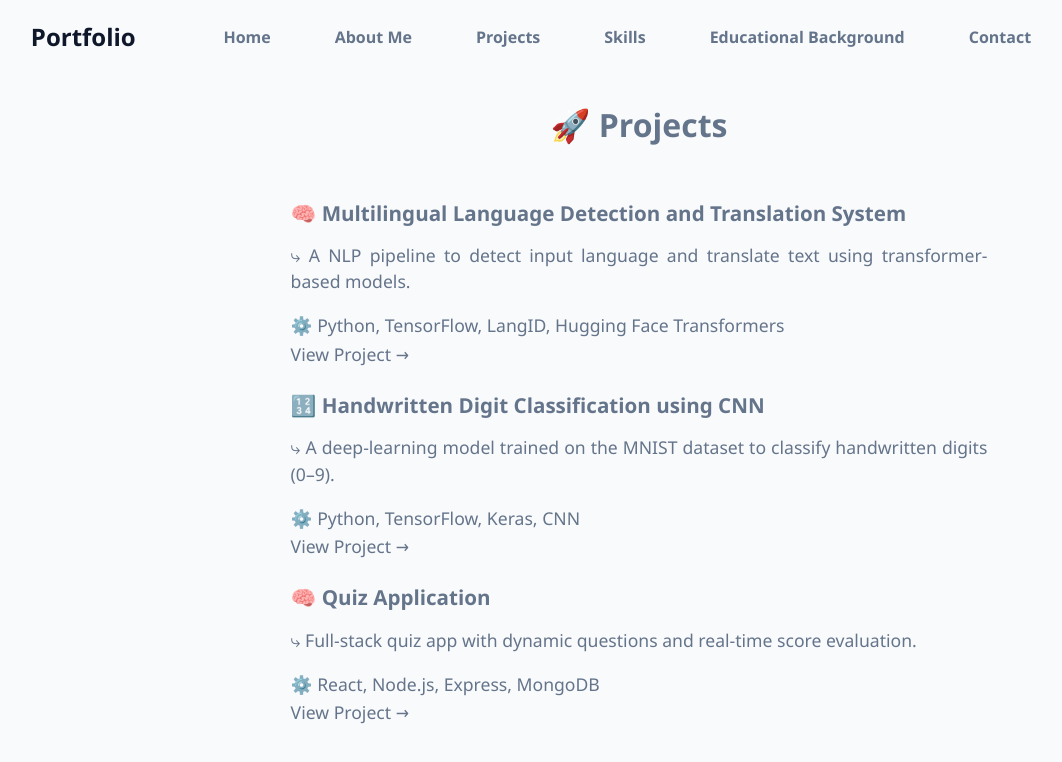
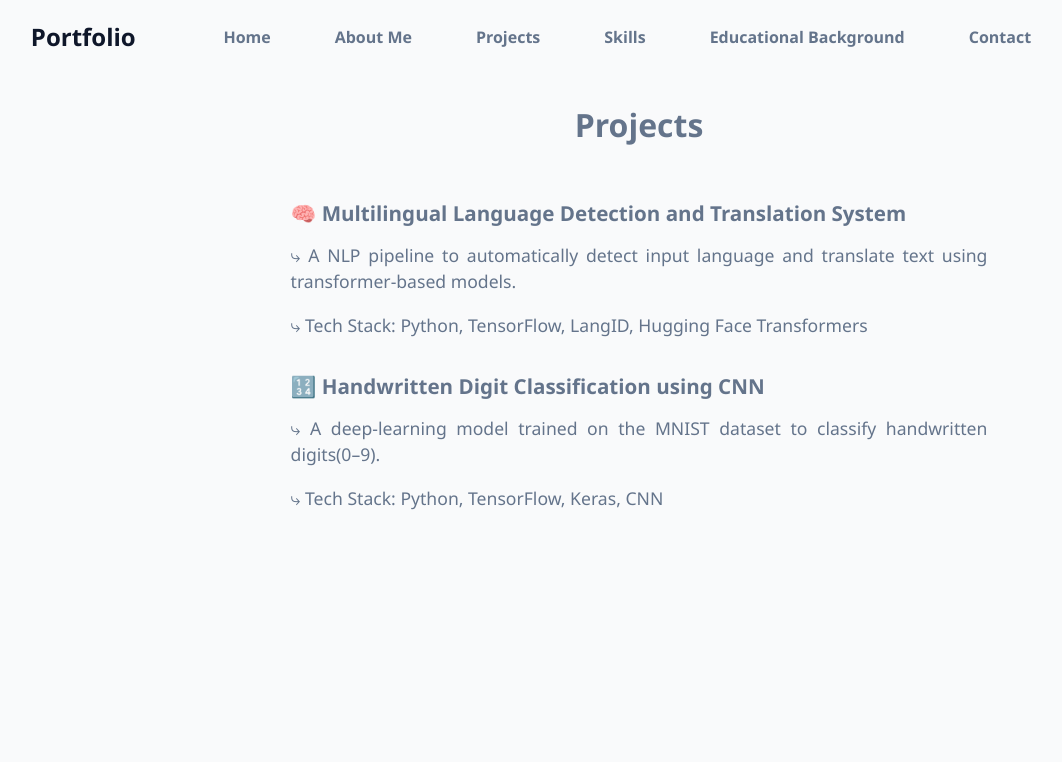
Before and after one commit to nishikasingh31/Portfolio-Using-React, a React (Vite) app: page /projects in a window 1280 px wide. Shown: the top 762 px of the page, without its empty margins (1-1063 px from the left). Built offline with nearby package versions, Linux system fonts and the light colour scheme.

Commit message:
Update Projects.jsx

```diff
--- a/src/pages/Projects.jsx
+++ b/src/pages/Projects.jsx
@@ -1,59 +1,21 @@
 import '../styles/Projects.css';
-
-const projectData = [
-  {
-    title: "Multilingual Language Detection and Translation System",
-    icon: "🧠",
-    link: "https://github.com/nishikasingh31/Multilingual-Language-Detection-and-Translation-System",
-    desc: "A NLP pipeline to detect input language and translate text using transformer-based models.",
-    tech: "Python, TensorFlow, LangID, Hugging Face Transformers"
-  },
-  {
-    title: "Handwritten Digit Classification using CNN",
-    icon: "🔢",
-    link: "https://github.com/nishikasingh31/Handwritten-Digit-Classification-using-CNN",
-    desc: "A deep-learning model trained on the MNIST dataset to classify handwritten digits (0–9).",
-    tech: "Python, TensorFlow, Keras, CNN"
-  },
-  {
-    title: "Quiz Application",
-    icon: "🧠",
-    link: "https://github.com/nishikasingh31/Quiz-Application",
-    desc: "Full-stack quiz app with dynamic questions and real-time score evaluation.",
-    tech: "React, Node.js, Express, MongoDB"
-  }
-];
 
 const Projects = () => {
   return (
-    <section className="projects" id="projects">
-      <h2>🚀 Projects</h2>
+    <section className="projects" id = "projects">
+      <h2><b>Projects</b></h2>
 
-      <div className="projects-container">
-        {projectData.map((proj, index) => (
-          <div className="project-card" key={index}>
+       <div className="project-card">
+        <h3>🧠 <a href="https://github.com/nishikasingh31/Multilingual-Language-Detection-and-Translation-System">Multilingual Language Detection and Translation System</a></h3>
+        <p> ⤷ A NLP pipeline to automatically detect input language and translate text using transformer-based models.</p>
+        <p> ⤷ Tech Stack: Python, TensorFlow, LangID, Hugging Face Transformers </p>
+      </div>
 
-            <h3>
-              {proj.icon}{" "}
-              <a href={proj.link} target="_blank" rel="noreferrer">
-                {proj.title}
-              </a>
-            </h3>
+      <div className="project-card">
+        <h3>🔢 <a href= "https://github.com/nishikasingh31/Handwritten-Digit-Classification-using-CNN">Handwritten Digit Classification using CNN</a></h3>
+        <p> ⤷ A deep-learning model trained on the MNIST dataset to classify handwritten digits(0–9).</p>
+        <p> ⤷ Tech Stack: Python, TensorFlow, Keras, CNN</p>
 
-            <p>⤷ {proj.desc}</p>
-            <p className="tech">⚙️ {proj.tech}</p>
-
-            <a
-              href={proj.link}
-              target="_blank"
-              rel="noreferrer"
-              className="btn"
-            >
-              View Project →
-            </a>
-
-          </div>
-        ))}
       </div>
     </section>
   );
```
